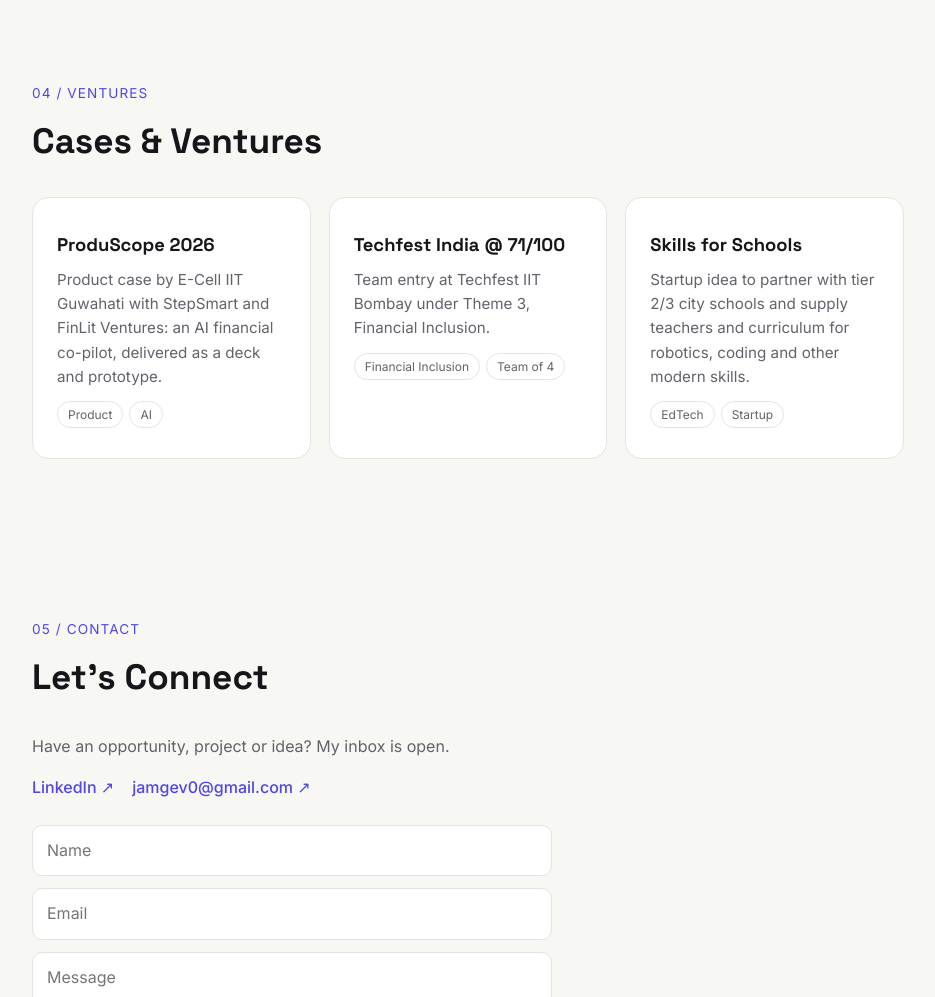
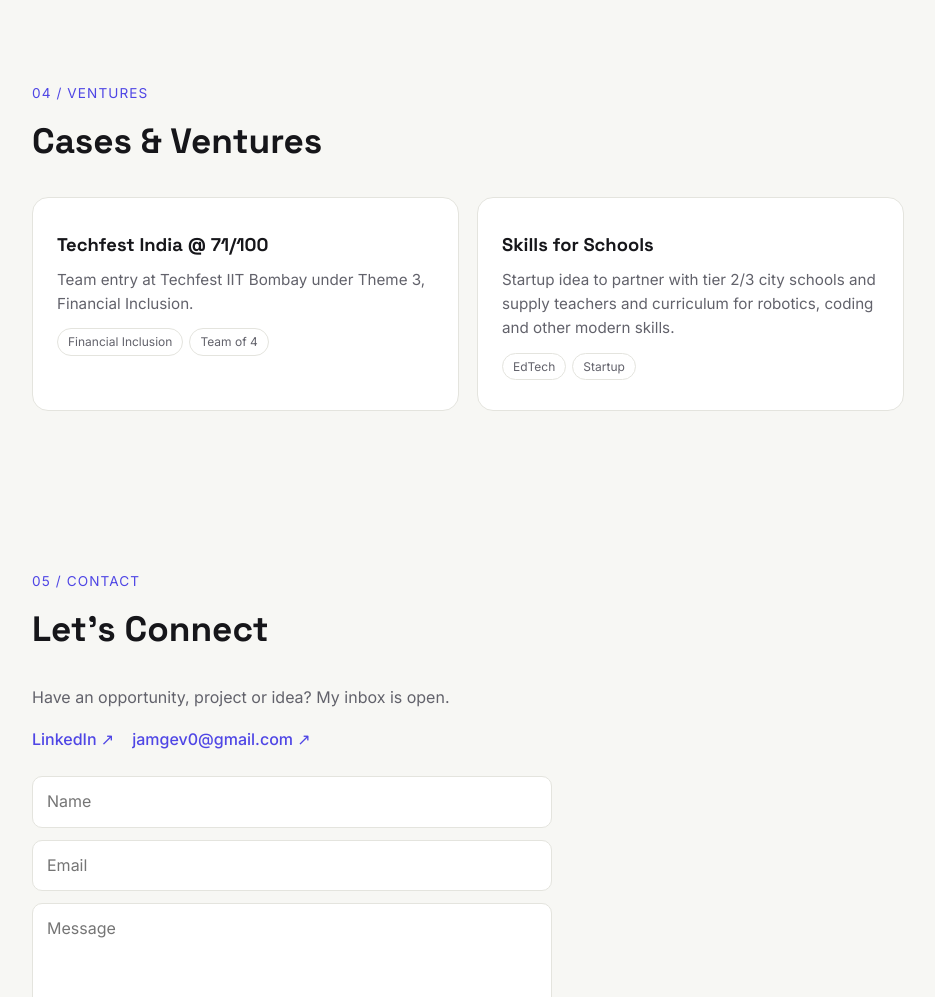
Before and after one commit to VaibhavJamge/VaibhavJamge.github.io, a plain HTML site: page index.html in a window 1280 px wide. Shown: the part 2589-3586 px from the top of the page, without its empty margins (172-1107 px from the left). Drawn offline with Linux system fonts and the light colour scheme.

```diff
--- a/index.html
+++ b/index.html
@@ -103,7 +103,7 @@ body.lock{overflow:hidden}
 <section id="ventures">
 <div class="eyebrow">04 / Ventures</div><h2>Cases & Ventures</h2>
 <div class="grid">
-<div class="card"><h3>ProduScope 2026</h3><p>Product case by E-Cell IIT Guwahati with StepSmart and FinLit Ventures: an AI financial co-pilot, delivered as a deck and prototype.</p><span class="tag">Product</span><span class="tag">AI</span></div>
+
 <div class="card"><h3>Techfest India @ 71/100</h3><p>Team entry at Techfest IIT Bombay under Theme 3, Financial Inclusion.</p><span class="tag">Financial Inclusion</span><span class="tag">Team of 4</span></div>
 <div class="card"><h3>Skills for Schools</h3><p>Startup idea to partner with tier 2/3 city schools and supply teachers and curriculum for robotics, coding and other modern skills.</p><span class="tag">EdTech</span><span class="tag">Startup</span></div>
 </div></section>
```
